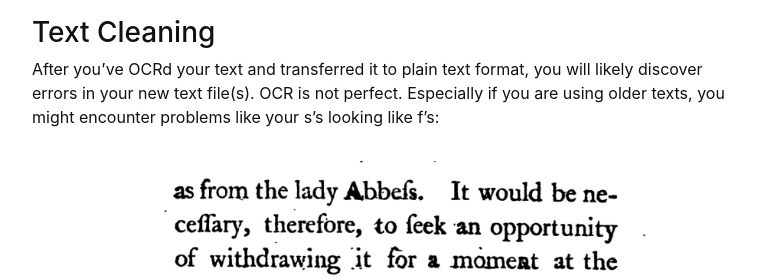
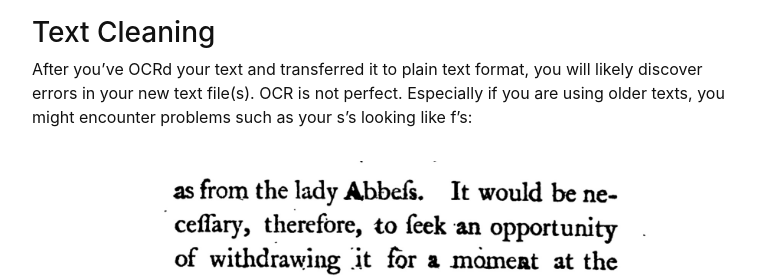
Before and after one commit to owikle/topicmodeling, a Jekyll site: the page built from content/0-intro.md, in a window 1280 px wide and 900 px high, scrolled down 5701 px. Shown: the part 201-480 px from the top of the window, without its empty margins (248-1028 px from the left). Built offline with Jekyll 4.4.1, drawn with Linux system fonts in a browser that asks for light colours.

Commit message:
fix grammar

```diff
--- a/content/0-intro.md
+++ b/content/0-intro.md
@@ -97,7 +97,7 @@ ABBYY FineReader
 
 ### <a name="clean">Text Cleaning</a>
 
-After you've OCRd your text and transferred it to plain text format, you will likely discover errors in your new text file(s). OCR is not perfect. Especially if you are using older texts, you might encounter problems like your s's looking like f's:
+After you've OCRd your text and transferred it to plain text format, you will likely discover errors in your new text file(s). OCR is not perfect. Especially if you are using older texts, you might encounter problems such as your s's looking like f's:
 
 {% include figure.html img="italian.jpg" alt="italian" caption="The Italian, Ann Radcliffe (1797)" width="75%" %}
 
```
